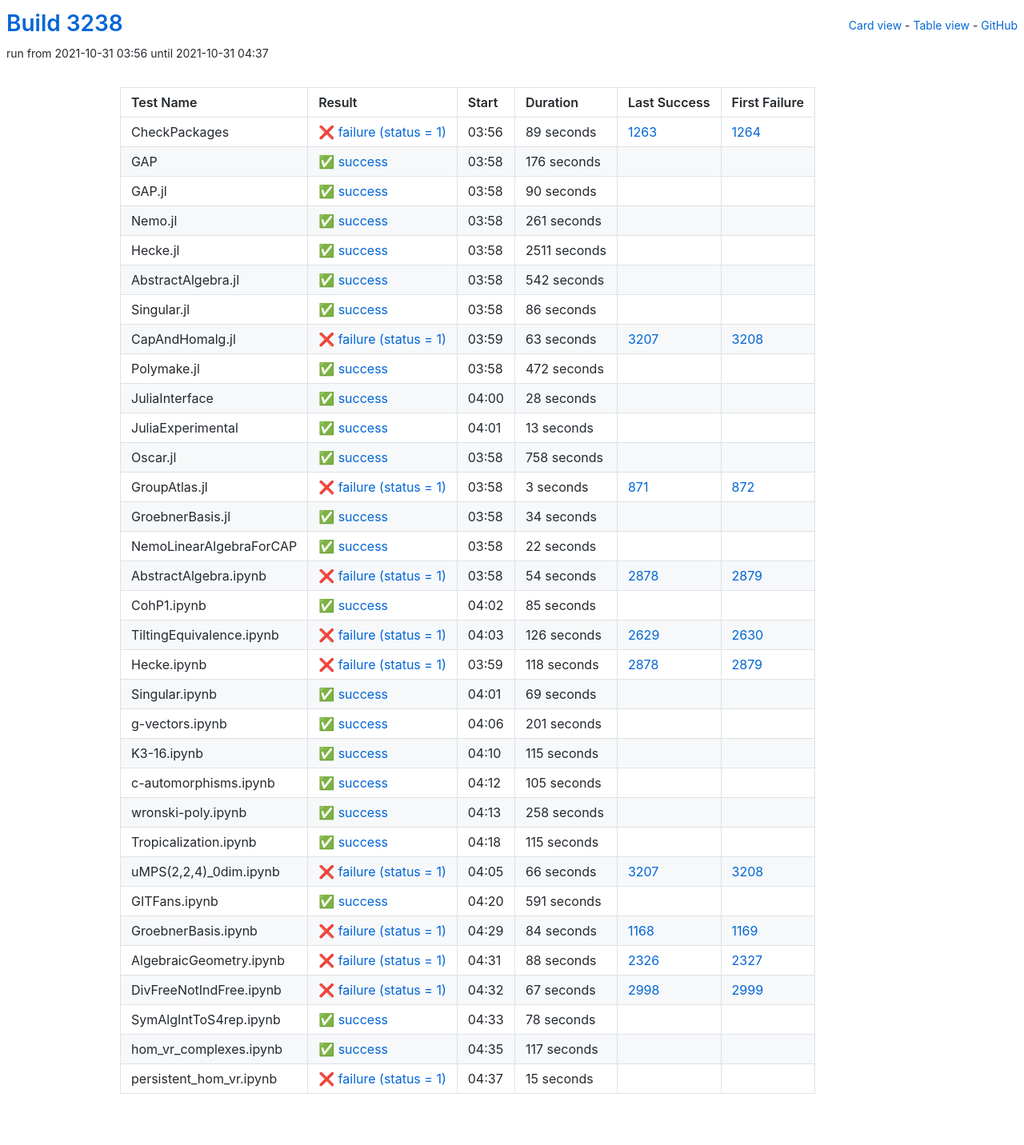
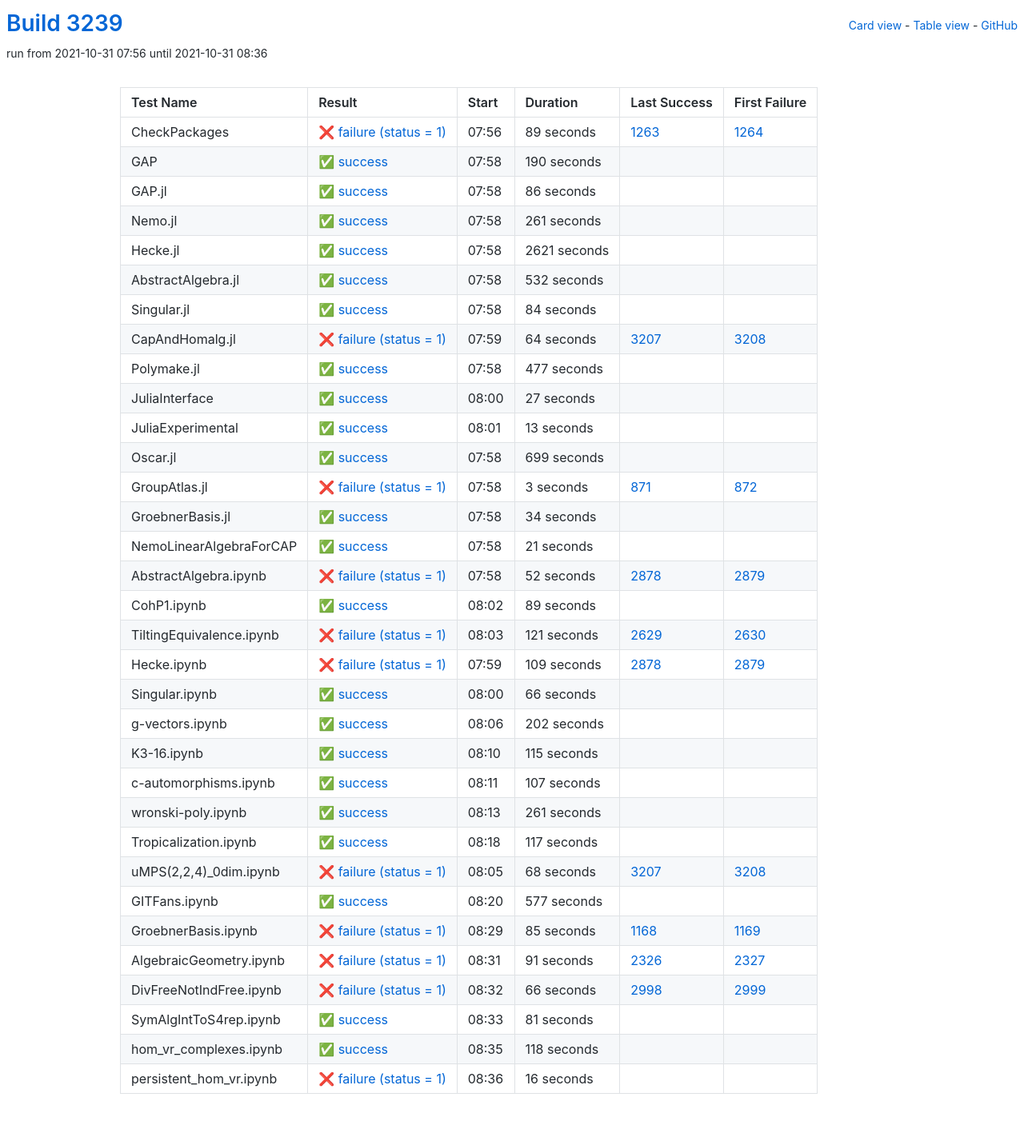
Before and after one commit to oscar-system/oscar-ci-status-stable, a Jekyll site: the page built from table.html, in a window 1280 px wide. Shown: the whole page at 80% size. Built offline with Jekyll 4.4.1, drawn with Linux system fonts in a browser that asks for light colours.

Commit message:
Build #3239

```diff
--- a/_data/ci.yml
+++ b/_data/ci.yml
@@ -1,6 +1,6 @@
 ---
-build: 3238
-build_url: https://oscarci.mathematik.uni-kl.de/job/oscar-stable/3238/
+build: 3239
+build_url: https://oscarci.mathematik.uni-kl.de/job/oscar-stable/3239/
 job: oscar-stable
 organization: oscar-system
 repo: oscar-ci-status-stable
@@ -8,8 +8,8 @@ repourl: https://github.com/oscar-system/oscar-ci-status-stable
 tests:
 - name: CheckPackages
   id: checkpackages
-  log: https://oscarci.mathematik.uni-kl.de/job/oscar-stable/3238/artifact/logs/build-3238/CheckPackages.log
-  start: 2021-10-31 03:56
+  log: https://oscarci.mathematik.uni-kl.de/job/oscar-stable/3239/artifact/logs/build-3239/CheckPackages.log
+  start: 2021-10-31 07:56
   success: false
   exitcode: 1
   status: failure
@@ -20,32 +20,32 @@ tests:
   first_failure_url: https://oscarci.mathematik.uni-kl.de/job/oscar-stable/1264/
 - name: GAP
   id: gap
-  log: https://oscarci.mathematik.uni-kl.de/job/oscar-stable/3238/artifact/logs/build-3238/GAP.log
-  start: 2021-10-31 03:58
+  log: https://oscarci.mathematik.uni-kl.de/job/oscar-stable/3239/artifact/logs/build-3239/GAP.log
+  start: 2021-10-31 07:58
   success: true
   exitcode: 0
   status: success
-  duration: 176
+  duration: 190
   last_success: false
   last_success_url:
   first_failure: false
   first_failure_url:
 - name: GAP.jl
   id: gap-jl
-  log: https://oscarci.mathematik.uni-kl.de/job/oscar-stable/3238/artifact/logs/build-3238/GAP.jl.log
-  start: 2021-10-31 03:58
+  log: https://oscarci.mathematik.uni-kl.de/job/oscar-stable/3239/artifact/logs/build-3239/GAP.jl.log
+  start: 2021-10-31 07:58
   success: true
   exitcode: 0
   status: success
-  duration: 90
+  duration: 86
   last_success: false
   last_success_url:
   first_failure: false
   first_failure_url:
 - name: Nemo.jl
   id: nemo-jl
-  log: https://oscarci.mathematik.uni-kl.de/job/oscar-stable/3238/artifact/logs/build-3238/Nemo.jl.log
-  start: 2021-10-31 03:58
+  log: https://oscarci.mathematik.uni-kl.de/job/oscar-stable/3239/artifact/logs/build-3239/Nemo.jl.log
+  start: 2021-10-31 07:58
   success: true
   exitcode: 0
   status: success
@@ -56,80 +56,80 @@ tests:
   first_failure_url:
 - name: Hecke.jl
   id: hecke-jl
-  log: https://oscarci.mathematik.uni-kl.de/job/oscar-stable/3238/artifact/logs/build-3238/Hecke.jl.log
-  start: 2021-10-31 03:58
+  log: https://oscarci.mathematik.uni-kl.de/job/oscar-stable/3239/artifact/logs/build-3239/Hecke.jl.log
+  start: 2021-10-31 07:58
   success: true
   exitcode: 0
   status: success
-  duration: 2511
+  duration: 2621
   last_success: false
   last_success_url:
   first_failure: false
   first_failure_url:
 - name: AbstractAlgebra.jl
   id: abstractalgebra-jl
-  log: https://oscarci.mathematik.uni-kl.de/job/oscar-stable/3238/artifact/logs/build-3238/AbstractAlgebra.jl.log
-  start: 2021-10-31 03:58
+  log: https://oscarci.mathematik.uni-kl.de/job/oscar-stable/3239/artifact/logs/build-3239/AbstractAlgebra.jl.log
+  start: 2021-10-31 07:58
   success: true
   exitcode: 0
   status: success
-  duration: 542
+  duration: 532
   last_success: false
   last_success_url:
   first_failure: false
   first_failure_url:
 - name: Singular.jl
   id: singular-jl
-  log: https://oscarci.mathematik.uni-kl.de/job/oscar-stable/3238/artifact/logs/build-3238/Singular.jl.log
-  start: 2021-10-31 03:58
+  log: https://oscarci.mathematik.uni-kl.de/job/oscar-stable/3239/artifact/logs/build-3239/Singular.jl.log
+  start: 2021-10-31 07:58
   success: true
   exitcode: 0
   status: success
-  duration: 86
+  duration: 84
   last_success: false
   last_success_url:
   first_failure: false
   first_failure_url:
 - name: CapAndHomalg.jl
   id: capandhomalg-jl
-  log: https://oscarci.mathematik.uni-kl.de/job/oscar-stable/3238/artifact/logs/build-3238/CapAndHomalg.jl.log
-  start: 2021-10-31 03:59
+  log: https://oscarci.mathematik.uni-kl.de/job/oscar-stable/3239/artifact/logs/build-3239/CapAndHomalg.jl.log
+  start: 2021-10-31 07:59
   success: false
   exitcode: 1
   status: failure
-  duration: 63
+  duration: 64
   last_success: 3207
   last_success_url: https://oscarci.mathematik.uni-kl.de/job/oscar-stable/3207/
   first_failure: 3208
   first_failure_url: https://oscarci.mathematik.uni-kl.de/job/oscar-stable/3208/
 - name: Polymake.jl
   id: polymake-jl
-  log: https://oscarci.mathematik.uni-kl.de/job/oscar-stable/3238/artifact/logs/build-3238/Polymake.jl.log
-  start: 2021-10-31 03:58
+  log: https://oscarci.mathematik.uni-kl.de/job/oscar-stable/3239/artifact/logs/build-3239/Polymake.jl.log
+  start: 2021-10-31 07:58
   success: true
   exitcode: 0
   status: success
-  duration: 472
+  duration: 477
   last_success: false
   last_success_url:
   first_failure: false
   first_failure_url:
 - name: JuliaInterface
   id: juliainterface
-  log: https://oscarci.mathematik.uni-kl.de/job/oscar-stable/3238/artifact/logs/build-3238/JuliaInterface.log
-  start: 2021-10-31 04:00
+  log: https://oscarci.mathematik.uni-kl.de/job/oscar-stable/3239/artifact/logs/build-3239/JuliaInterface.log
+  start: 2021-10-31 08:00
   success: true
   exitcode: 0
   status: success
-  duration: 28
+  duration: 27
   last_success: false
   last_success_url:
   first_failure: false
   first_failure_url:
 - name: JuliaExperimental
   id: juliaexperimental
-  log: https://oscarci.mathematik.uni-kl.de/job/oscar-stable/3238/artifact/logs/build-3238/JuliaExperimental.log
-  start: 2021-10-31 04:01
+  log: https://oscarci.mathematik.uni-kl.de/job/oscar-stable/3239/artifact/logs/build-3239/JuliaExperimental.log
+  start: 2021-10-31 08:01
   success: true
   exitcode: 0
   status: success
@@ -140,20 +140,20 @@ tests:
   first_failure_url:
 - name: Oscar.jl
   id: oscar-jl
-  log: https://oscarci.mathematik.uni-kl.de/job/oscar-stable/3238/artifact/logs/build-3238/Oscar.jl.log
-  start: 2021-10-31 03:58
+  log: https://oscarci.mathematik.uni-kl.de/job/oscar-stable/3239/artifact/logs/build-3239/Oscar.jl.log
+  start: 2021-10-31 07:58
   success: true
   exitcode: 0
   status: success
-  duration: 758
+  duration: 699
   last_success: false
   last_success_url:
   first_failure: false
   first_failure_url:
 - name: GroupAtlas.jl
   id: groupatlas-jl
-  log: https://oscarci.mathematik.uni-kl.de/job/oscar-stable/3238/artifact/logs/build-3238/GroupAtlas.jl.log
-  start: 2021-10-31 03:58
+  log: https://oscarci.mathematik.uni-kl.de/job/oscar-stable/3239/artifact/logs/build-3239/GroupAtlas.jl.log
+  start: 2021-10-31 07:58
   success: false
   exitcode: 1
   status: failure
@@ -164,8 +164,8 @@ tests:
   first_failure_url: https://oscarci.mathematik.uni-kl.de/job/oscar-stable/872/
 - name: GroebnerBasis.jl
   id: groebnerbasis-jl
-  log: https://oscarci.mathematik.uni-kl.de/job/oscar-stable/3238/artifact/logs/build-3238/GroebnerBasis.jl.log
-  start: 2021-10-31 03:58
+  log: https://oscarci.mathematik.uni-kl.de/job/oscar-stable/3239/artifact/logs/build-3239/GroebnerBasis.jl.log
+  start: 2021-10-31 07:58
   success: true
   exitcode: 0
   status: success
@@ -176,92 +176,92 @@ tests:
   first_failure_url:
 - name: NemoLinearAlgebraForCAP
   id: nemolinearalgebraforcap
-  log: https://oscarci.mathematik.uni-kl.de/job/oscar-stable/3238/artifact/logs/build-3238/NemoLinearAlgebraForCAP.log
-  start: 2021-10-31 03:58
+  log: https://oscarci.mathematik.uni-kl.de/job/oscar-stable/3239/artifact/logs/build-3239/NemoLinearAlgebraForCAP.log
+  start: 2021-10-31 07:58
   success: true
   exitcode: 0
   status: success
-  duration: 22
+  duration: 21
   last_success: false
   last_success_url:
   first_failure: false
   first_failure_url:
 - name: AbstractAlgebra.ipynb
   id: abstractalgebra-ipynb
-  log: https://oscarci.mathematik.uni-kl.de/job/oscar-stable/3238/artifact/logs/build-3238/AbstractAlgebra.ipynb.log
-  start: 2021-10-31 03:58
+  log: https://oscarci.mathematik.uni-kl.de/job/oscar-stable/3239/artifact/logs/build-3239/AbstractAlgebra.ipynb.log
+  start: 2021-10-31 07:58
   success: false
   exitcode: 1
   status: failure
-  duration: 54
+  duration: 52
   last_success: 2878
   last_success_url: https://oscarci.mathematik.uni-kl.de/job/oscar-stable/2878/
   first_failure: 2879
   first_failure_url: https://oscarci.mathematik.uni-kl.de/job/oscar-stable/2879/
 - name: CohP1.ipynb
   id: cohp1-ipynb
-  log: https://oscarci.mathematik.uni-kl.de/job/oscar-stable/3238/artifact/logs/build-3238/CohP1.ipynb.log
-  start: 2021-10-31 04:02
+  log: https://oscarci.mathematik.uni-kl.de/job/oscar-stable/3239/artifact/logs/build-3239/CohP1.ipynb.log
+  start: 2021-10-31 08:02
   success: true
   exitcode: 0
   status: success
-  duration: 85
+  duration: 89
   last_success: false
   last_success_url:
   first_failure: false
   first_failure_url:
 - name: TiltingEquivalence.ipynb
   id: tiltingequivalence-ipynb
-  log: https://oscarci.mathematik.uni-kl.de/job/oscar-stable/3238/artifact/logs/build-3238/TiltingEquivalence.ipynb.log
-  start: 2021-10-31 04:03
+  log: https://oscarci.mathematik.uni-kl.de/job/oscar-stable/3239/artifact/logs/build-3239/TiltingEquivalence.ipynb.log
+  start: 2021-10-31 08:03
   success: false
   exitcode: 1
   status: failure
-  duration: 126
+  duration: 121
   last_success: 2629
   last_success_url: https://oscarci.mathematik.uni-kl.de/job/oscar-stable/2629/
   first_failure: 2630
   first_failure_url: https://oscarci.mathematik.uni-kl.de/job/oscar-stable/2630/
 - name: Hecke.ipynb
   id: hecke-ipynb
-  log: https://oscarci.mathematik.uni-kl.de/job/oscar-stable/3238/artifact/logs/build-3238/Hecke.ipynb.log
-  start: 2021-10-31 03:59
+  log: https://oscarci.mathematik.uni-kl.de/job/oscar-stable/3239/artifact/logs/build-3239/Hecke.ipynb.log
+  start: 2021-10-31 07:59
   success: false
   exitcode: 1
   status: failure
-  duration: 118
+  duration: 109
   last_success: 2878
   last_success_url: https://oscarci.mathematik.uni-kl.de/job/oscar-stable/2878/
   first_failure: 2879
   first_failure_url: https://oscarci.mathematik.uni-kl.de/job/oscar-stable/2879/
 - name: Singular.ipynb
   id: singular-ipynb
-  log: https://oscarci.mathematik.uni-kl.de/job/oscar-stable/3238/artifact/logs/build-3238/Singular.ipynb.log
-  start: 2021-10-31 04:01
+  log: https://oscarci.mathematik.uni-kl.de/job/oscar-stable/3239/artifact/logs/build-3239/Singular.ipynb.log
+  start: 2021-10-31 08:00
   success: true
   exitcode: 0
   status: success
-  duration: 69
+  duration: 66
   last_success: false
   last_success_url:
   first_failure: false
   first_failure_url:
 - name: g-vectors.ipynb
   id: g-vectors-ipynb
-  log: https://oscarci.mathematik.uni-kl.de/job/oscar-stable/3238/artifact/logs/build-3238/g-vectors.ipynb.log
-  start: 2021-10-31 04:06
+  log: https://oscarci.mathematik.uni-kl.de/job/oscar-stable/3239/artifact/logs/build-3239/g-vectors.ipynb.log
+  start: 2021-10-31 08:06
   success: true
   exitcode: 0
   status: success
-  duration: 201
+  duration: 202
   last_success: false
   last_success_url:
   first_failure: false
   first_failure_url:
 - name: K3-16.ipynb
   id: k3-16-ipynb
-  log: https://oscarci.mathematik.uni-kl.de/job/oscar-stable/3238/artifact/logs/build-3238/K3-16.ipynb.log
-  start: 2021-10-31 04:10
+  log: https://oscarci.mathematik.uni-kl.de/job/oscar-stable/3239/artifact/logs/build-3239/K3-16.ipynb.log
+  start: 2021-10-31 08:10
   success: true
   exitcode: 0
   status: success
@@ -272,116 +272,32 @@ tests:
   first_failure_url:
 - name: c-automorphisms.ipynb
   id: c-automorphisms-ipynb
-  log: https://oscarci.mathematik.uni-kl.de/job/oscar-stable/3238/artifact/logs/build-3238/c-automorphisms.ipynb.log
-  start: 2021-10-31 04:12
+  log: https://oscarci.mathematik.uni-kl.de/job/oscar-stable/3239/artifact/logs/build-3239/c-automorphisms.ipynb.log
+  start: 2021-10-31 08:11
   success: true
   exitcode: 0
   status: success
-  duration: 105
+  duration: 107
   last_success: false
   last_success_url:
   first_failure: false
   first_failure_url:
 - name: wronski-poly.ipynb
   id: wronski-poly-ipynb
-  log: https://oscarci.mathematik.uni-kl.de/job/oscar-stable/3238/artifact/logs/build-3238/wronski-poly.ipynb.log
-  start: 2021-10-31 04:13
+  log: https://oscarci.mathematik.uni-kl.de/job/oscar-stable/3239/artifact/logs/build-3239/wronski-poly.ipynb.log
+  start: 2021-10-31 08:13
   success: true
   exitcode: 0
   status: success
-  duration: 258
+  duration: 261
   last_success: false
   last_success_url:
   first_failure: false
   first_failure_url:
 - name: Tropicalization.ipynb
   id: tropicalization-ipynb
-  log: https://oscarci.mathematik.uni-kl.de/job/oscar-stable/3238/artifact/logs/build-3238/Tropicalization.ipynb.log
-  start: 2021-10-31 04:18
-  success: true
-  exitcode: 0
-  status: success
-  duration: 115
-  last_success: false
-  last_success_url:
-  first_failure: false
-  first_failure_url:
-- name: uMPS(2,2,4)_0dim.ipynb
-  id: umps-2-2-4-0dim-ipynb
-  log: https://oscarci.mathematik.uni-kl.de/job/oscar-stable/3238/artifact/logs/build-3238/uMPS-2-2-4-_0dim.ipynb.log
-  start: 2021-10-31 04:05
-  success: false
-  exitcode: 1
-  status: failure
-  duration: 66
-  last_success: 3207
-  last_success_url: https://oscarci.mathematik.uni-kl.de/job/oscar-stable/3207/
-  first_failure: 3208
-  first_failure_url: https://oscarci.mathematik.uni-kl.de/job/oscar-stable/3208/
-- name: GITFans.ipynb
-  id: gitfans-ipynb
-  log: https://oscarci.mathematik.uni-kl.de/job/oscar-stable/3238/artifact/logs/build-3238/GITFans.ipynb.log
-  start: 2021-10-31 04:20
-  success: true
-  exitcode: 0
-  status: success
-  duration: 591
-  last_success: false
-  last_success_url:
-  first_failure: false
-  first_failure_url:
-- name: GroebnerBasis.ipynb
-  id: groebnerbasis-ipynb
-  log: https://oscarci.mathematik.uni-kl.de/job/oscar-stable/3238/artifact/logs/build-3238/GroebnerBasis.ipynb.log
-  start: 2021-10-31 04:29
-  success: false
-  exitcode: 1
-  status: failure
-  duration: 84
-  last_success: 1168
-  last_success_url: https://oscarci.mathematik.uni-kl.de/job/oscar-stable/1168/
-  first_failure: 1169
-  first_failure_url: https://oscarci.mathematik.uni-kl.de/job/oscar-stable/1169/
-- name: AlgebraicGeometry.ipynb
-  id: algebraicgeometry-ipynb
-  log: https://oscarci.mathematik.uni-kl.de/job/oscar-stable/3238/artifact/logs/build-3238/AlgebraicGeometry.ipynb.log
-  start: 2021-10-31 04:31
-  success: false
-  exitcode: 1
-  status: failure
-  duration: 88
-  last_success: 2326
-  last_success_url: https://oscarci.mathematik.uni-kl.de/job/oscar-stable/2326/
-  first_failure: 2327
-  first_failure_url: https://oscarci.mathematik.uni-kl.de/job/oscar-stable/2327/
-- name: DivFreeNotIndFree.ipynb
-  id: divfreenotindfree-ipynb
-  log: https://oscarci.mathematik.uni-kl.de/job/oscar-stable/3238/artifact/logs/build-3238/DivFreeNotIndFree.ipynb.log
-  start: 2021-10-31 04:32
-  success: false
-  exitcode: 1
-  status: failure
-  duration: 67
-  last_success: 2998
-  last_success_url: https://oscarci.mathematik.uni-kl.de/job/oscar-stable/2998/
-  first_failure: 2999
-  first_failure_url: https://oscarci.mathematik.uni-kl.de/job/oscar-stable/2999/
-- name: SymAlgIntToS4rep.ipynb
-  id: symalginttos4rep-ipynb
-  log: https://oscarci.mathematik.uni-kl.de/job/oscar-stable/3238/artifact/logs/build-3238/SymAlgIntToS4rep.ipynb.log
-  start: 2021-10-31 04:33
-  success: true
-  exitcode: 0
-  status: success
-  duration: 78
-  last_success: false
-  last_success_url:
-  first_failure: false
-  first_failure_url:
-- name: hom_vr_complexes.ipynb
-  id: hom-vr-complexes-ipynb
-  log: https://oscarci.mathematik.uni-kl.de/job/oscar-stable/3238/artifact/logs/build-3238/hom_vr_complexes.ipynb.log
-  start: 2021-10-31 04:35
+  log: https://oscarci.mathematik.uni-kl.de/job/oscar-stable/3239/artifact/logs/build-3239/Tropicalization.ipynb.log
+  start: 2021-10-31 08:18
   success: true
   exitcode: 0
   status: success
@@ -390,15 +306,99 @@ tests:
   last_success_url:
   first_failure: false
   first_failure_url:
-- name: persistent_hom_vr.ipynb
-  id: persistent-hom-vr-ipynb
-  log: https://oscarci.mathematik.uni-kl.de/job/oscar-stable/3238/artifact/logs/build-3238/persistent_hom_vr.ipynb.log
-  start: 2021-10-31 04:37
+- name: uMPS(2,2,4)_0dim.ipynb
+  id: umps-2-2-4-0dim-ipynb
+  log: https://oscarci.mathematik.uni-kl.de/job/oscar-stable/3239/artifact/logs/build-3239/uMPS-2-2-4-_0dim.ipynb.log
+  start: 2021-10-31 08:05
   success: false
   exitcode: 1
   status: failure
-  duration: 15
+  duration: 68
+  last_success: 3207
+  last_success_url: https://oscarci.mathematik.uni-kl.de/job/oscar-stable/3207/
+  first_failure: 3208
+  first_failure_url: https://oscarci.mathematik.uni-kl.de/job/oscar-stable/3208/
+- name: GITFans.ipynb
+  id: gitfans-ipynb
+  log: https://oscarci.mathematik.uni-kl.de/job/oscar-stable/3239/artifact/logs/build-3239/GITFans.ipynb.log
+  start: 2021-10-31 08:20
+  success: true
+  exitcode: 0
+  status: success
+  duration: 577
   last_success: false
   last_success_url:
   first_failure: false
   first_failure_url:
+- name: GroebnerBasis.ipynb
+  id: groebnerbasis-ipynb
+  log: https://oscarci.mathematik.uni-kl.de/job/oscar-stable/3239/artifact/logs/build-3239/GroebnerBasis.ipynb.log
+  start: 2021-10-31 08:29
+  success: false
+  exitcode: 1
+  status: failure
+  duration: 85
+  last_success: 1168
+  last_success_url: https://oscarci.mathematik.uni-kl.de/job/oscar-stable/1168/
+  first_failure: 1169
+  first_failure_url: https://oscarci.mathematik.uni-kl.de/job/oscar-stable/1169/
+- name: AlgebraicGeometry.ipynb
+  id: algebraicgeometry-ipynb
+  log: https://oscarci.mathematik.uni-kl.de/job/oscar-stable/3239/artifact/logs/build-3239/AlgebraicGeometry.ipynb.log
+  start: 2021-10-31 08:31
+  success: false
+  exitcode: 1
+  status: failure
+  duration: 91
+  last_success: 2326
+  last_success_url: https://oscarci.mathematik.uni-kl.de/job/oscar-stable/2326/
+  first_failure: 2327
+  first_failure_url: https://oscarci.mathematik.uni-kl.de/job/oscar-stable/2327/
+- name: DivFreeNotIndFree.ipynb
+  id: divfreenotindfree-ipynb
+  log: https://oscarci.mathematik.uni-kl.de/job/oscar-stable/3239/artifact/logs/build-3239/DivFreeNotIndFree.ipynb.log
+  start: 2021-10-31 08:32
+  success: false
+  exitcode: 1
+  status: failure
+  duration: 66
+  last_success: 2998
+  last_success_url: https://oscarci.mathematik.uni-kl.de/job/oscar-stable/2998/
+  first_failure: 2999
+  first_failure_url: https://oscarci.mathematik.uni-kl.de/job/oscar-stable/2999/
+- name: SymAlgIntToS4rep.ipynb
+  id: symalginttos4rep-ipynb
+  log: https://oscarci.mathematik.uni-kl.de/job/oscar-stable/3239/artifact/logs/build-3239/SymAlgIntToS4rep.ipynb.log
+  start: 2021-10-31 08:33
+  success: true
+  exitcode: 0
+  status: success
+  duration: 81
+  last_success: false
+  last_success_url:
+  first_failure: false
+  first_failure_url:
+- name: hom_vr_complexes.ipynb
+  id: hom-vr-complexes-ipynb
+  log: https://oscarci.mathematik.uni-kl.de/job/oscar-stable/3239/artifact/logs/build-3239/hom_vr_complexes.ipynb.log
+  start: 2021-10-31 08:35
+  success: true
+  exitcode: 0
+  status: success
+  duration: 118
+  last_success: false
+  last_success_url:
+  first_failure: false
+  first_failure_url:
+- name: persistent_hom_vr.ipynb
+  id: persistent-hom-vr-ipynb
+  log: https://oscarci.mathematik.uni-kl.de/job/oscar-stable/3239/artifact/logs/build-3239/persistent_hom_vr.ipynb.log
+  start: 2021-10-31 08:36
+  success: false
+  exitcode: 1
+  status: failure
+  duration: 16
+  last_success: false
+  last_success_url:
+  first_failure: false
+  first_failure_url:
```
Also changed, not shown: README.md.
